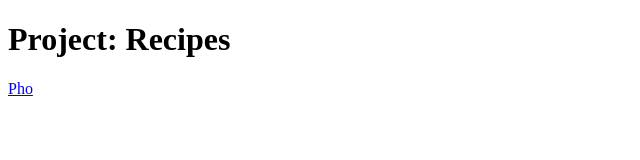
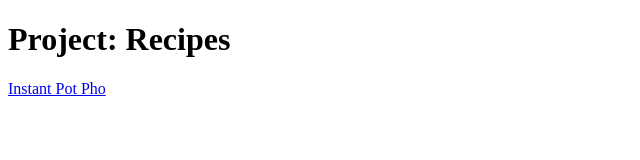
Before and after one commit to imbvn/odin-recipes-2, a plain HTML site: page index.html in a window 1280 px wide. Shown: the full height of the page, 0-640 px from the left. Drawn offline with Linux system fonts and the light colour scheme.

Commit message:
Renamed link of "Pho" to "Instant Pot Pho"

```diff
--- a/index.html
+++ b/index.html
@@ -8,6 +8,6 @@
 <body>
     <h1>Project: Recipes</h1>
 
-    <a href="pages/pho.html">Pho</a>
+    <a href="pages/pho.html">Instant Pot Pho</a>
 </body>
 </html>
```
